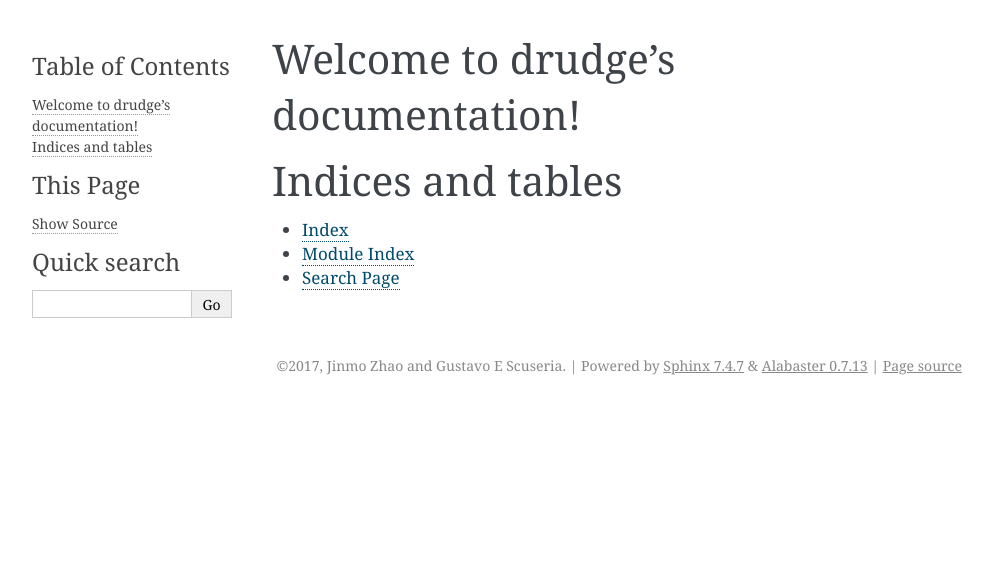
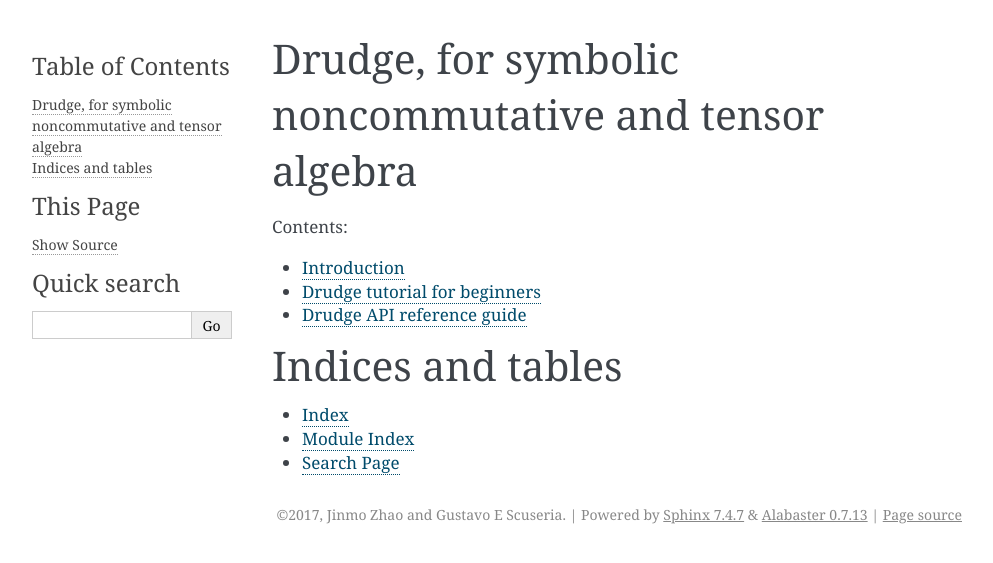
Before and after one commit to tschijnmo/drudge, a Sphinx documentation site: the page built from docs/index.rst, in a window 1280 px wide. Shown: the top 563 px of the page, without its empty margins (148-1141 px from the left). Built offline with Sphinx 7.4.7, drawn with Linux system fonts in a browser that asks for light colours.

Commit message:
Add scaffold for the documentation
The rst files for the documentations are added, with basically empty
content.

```diff
--- /dev/null
+++ b/docs/api.rst
@@ -0,0 +1,2 @@
+Drudge API reference guide
+==========================
--- a/docs/index.rst
+++ b/docs/index.rst
@@ -1,15 +1,13 @@
-.. drudge documentation master file, created by
-   sphinx-quickstart on Tue Jan 24 16:57:46 2017.
-   You can adapt this file completely to your liking, but it should at least
-   contain the root `toctree` directive.
-
-Welcome to drudge's documentation!
-==================================
+Drudge, for symbolic noncommutative and tensor algebra
+======================================================
 
 .. toctree::
    :maxdepth: 2
    :caption: Contents:
 
+   intro
+   tutorial
+   api
 
 
 Indices and tables
--- /dev/null
+++ b/docs/intro.rst
@@ -0,0 +1,2 @@
+Introduction
+============
--- /dev/null
+++ b/docs/tutorial.rst
@@ -0,0 +1,2 @@
+Drudge tutorial for beginners
+=============================
```
